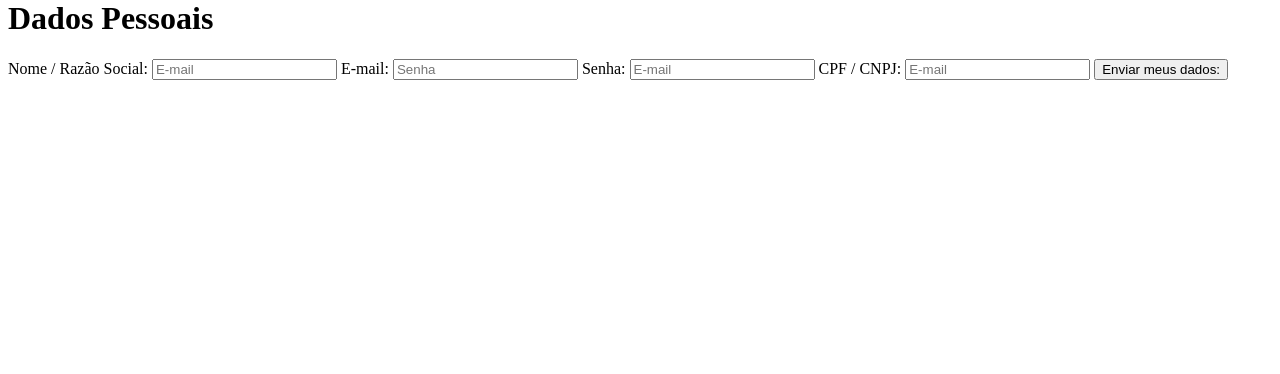
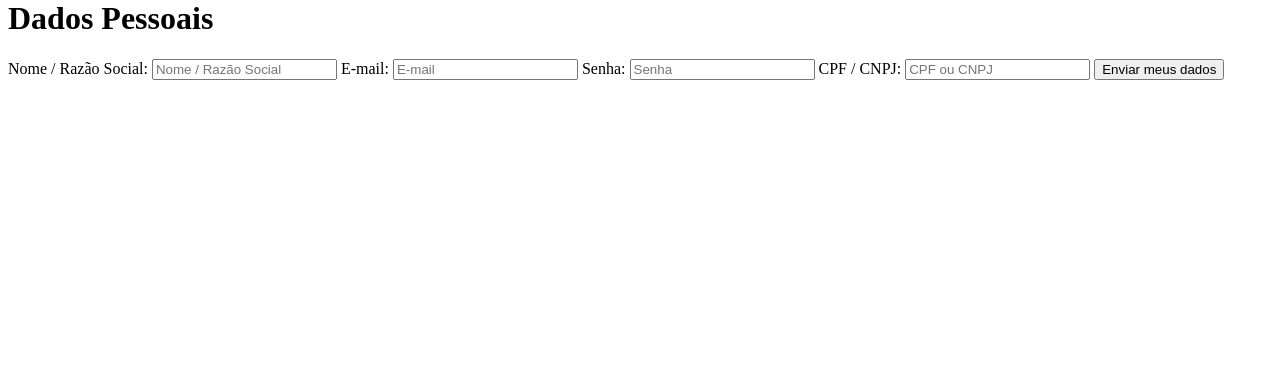
Before and after one commit to kaua-s1lva/portalDeVagasTrabalhoBD, a PHP site: page /cadastro_usuario_screen.php in a window 1280 px wide. Shown: the part 426-800 px from the top of the page. Run offline with PHP 8.4, Linux system fonts and the light colour scheme; some libraries are stand-ins or nearby versions.

Commit message:
funcionando

```diff
--- a/view/cadastro_usuario_screen.php
+++ b/view/cadastro_usuario_screen.php
@@ -8,7 +8,7 @@
     <link rel="preconnect" href="https://fonts.googleapis.com" />
     <link rel="preconnect" href="https://fonts.gstatic.com" crossorigin />
     <link
-      href="https://fonts.googleapis.com/css2?family=Poppins:ital,wght@0,100;0,200;0,300;0,400;0,500;0,600;0,700;0,800;0,900;1,100;1,200;1,300;1,400;1,500;1,600;1,700;1,800;1,900&family=Roboto:ital,wght@0,100;0,300;0,400;0,500;0,700;0,900;1,100;1,300;1,400;1,500;1,700;1,900&display=swap"
+      href="https://fonts.googleapis.com/css2?family=Poppins:ital,wght@0,100;0,200;0,300;0,400;0,500;0,600;0,700;0,800;0,900&family=Roboto:ital,wght@0,100;0,300;0,400;0,500;0,700;0,900;1,100;1,300;1,400;1,500;1,700;1,900&display=swap"
       rel="stylesheet"
     />
     <title>Cadastro de Usuário</title>
@@ -21,40 +21,44 @@
     </aside>
     <main>
       <h1>Dados Pessoais</h1>
-      <form id="loginForm">
-        <label for="username">Nome / Razão Social:</label>
+      <form id="loginForm" action="../controller/usuario.php" method="POST">
+        <label for="nome">Nome / Razão Social:</label>
         <input
           type="text"
-          id="username"
-          name="username"
+          id="nome"
+          name="nome"
+          required
+          placeholder="Nome / Razão Social"
+        />
+
+        <label for="email">E-mail:</label>
+        <input
+          type="email"
+          id="email"
+          name="email"
           required
           placeholder="E-mail"
         />
-        <label for="password">E-mail:</label>
+
+        <label for="senha">Senha:</label>
         <input
           type="password"
-          id="password"
-          name="password"
+          id="senha"
+          name="senha"
           required
           placeholder="Senha"
         />
-        <label for="username">Senha:</label>
+
+        <label for="cpf_cnpj">CPF / CNPJ:</label>
         <input
           type="text"
-          id="username"
-          name="username"
+          id="cpf_cnpj"
+          name="cpf_cnpj"
           required
-          placeholder="E-mail"
+          placeholder="CPF ou CNPJ"
         />
-        <label for="username">CPF / CNPJ:</label>
-        <input
-          type="text"
-          id="username"
-          name="username"
-          required
-          placeholder="E-mail"
-        />
-        <button type="submit">Enviar meus dados:</button>
+
+        <button type="submit">Enviar meus dados</button>
       </form>
     </main>
   </body>
```
Also changed, not shown: controller/usuario.php (added, +21 -0 lines).
